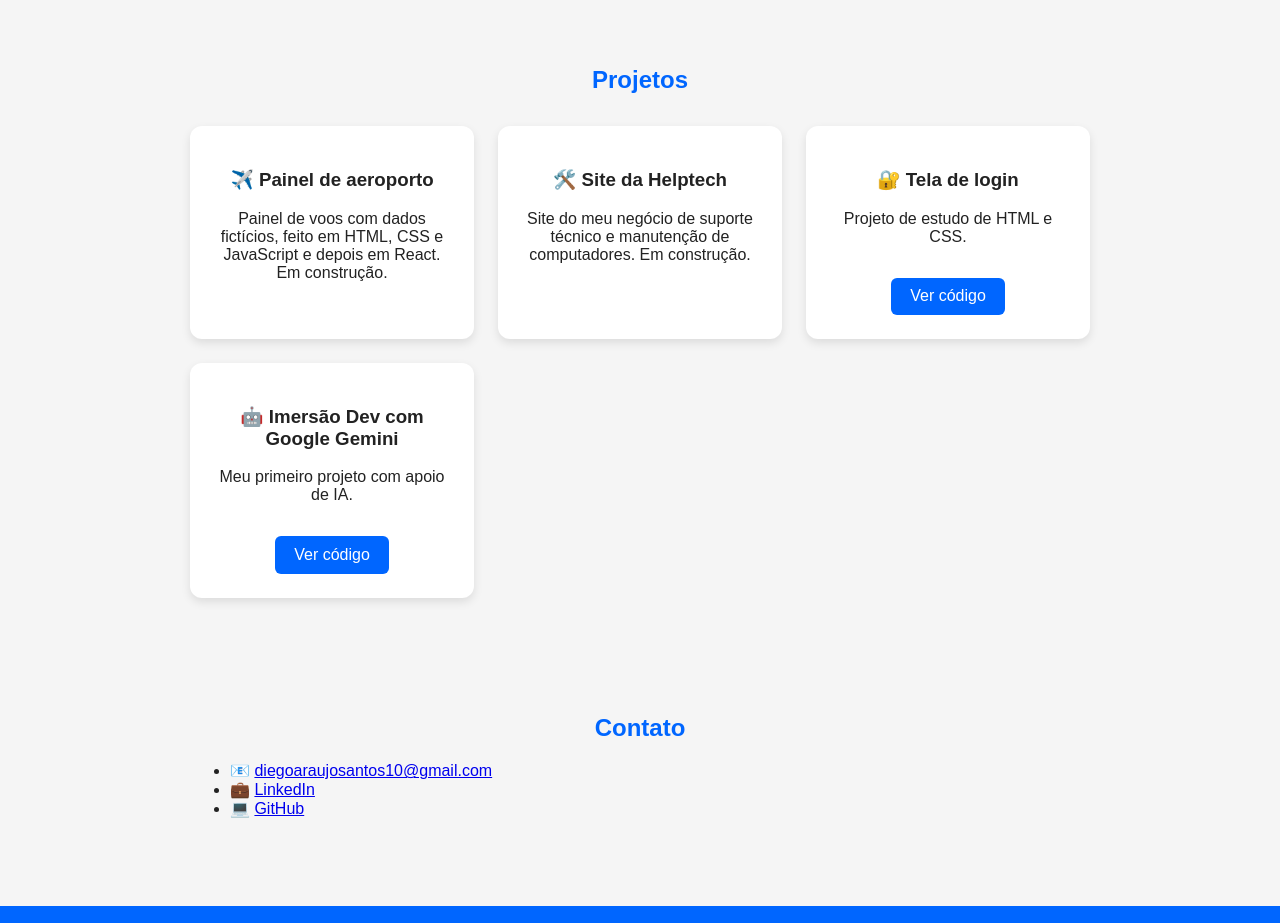
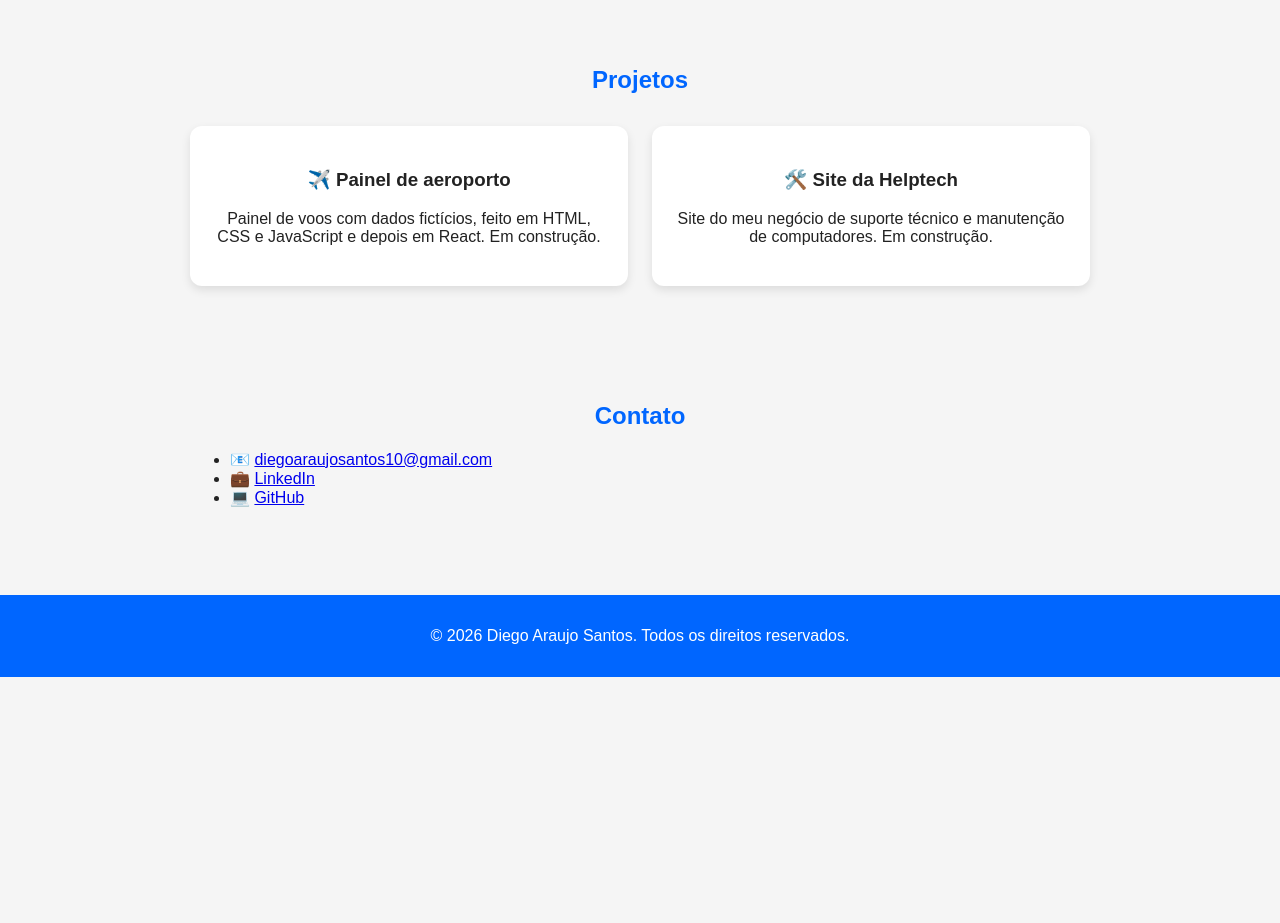
Before and after one commit to devdiegoSE/portfolio, a plain HTML site: page index.html in a window 1280 px wide. Shown: the part 1040-1963 px from the top of the page. After the commit the page ends 1717 px from the top, so only its background shows below. Drawn offline with Linux system fonts and the light colour scheme.

Commit message:
remove projetos de estudo de HTML e CSS do portfólio

```diff
--- a/index.html
+++ b/index.html
@@ -67,16 +67,6 @@
                     <h3>🛠️ Site da Helptech</h3>
                     <p>Site do meu negócio de suporte técnico e manutenção de computadores. Em construção.</p>
                 </div>
-                <div class="card">
-                    <h3>🔐 Tela de login</h3>
-                    <p>Projeto de estudo de HTML e CSS.</p>
-                    <a href="https://github.com/devdiegoSE/login-page" class="btn" target="_blank" rel="noopener noreferrer">Ver código</a>
-                </div>
-                <div class="card">
-                    <h3>🤖 Imersão Dev com Google Gemini</h3>
-                    <p>Meu primeiro projeto com apoio de IA.</p>
-                    <a href="https://github.com/devdiegoSE/gemini-dev-immersion" class="btn" target="_blank" rel="noopener noreferrer">Ver código</a>
-                </div>
             </div>
         </section>
 
```
